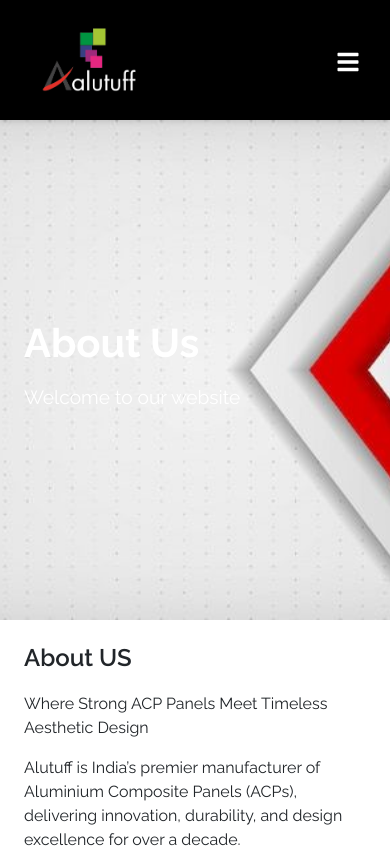
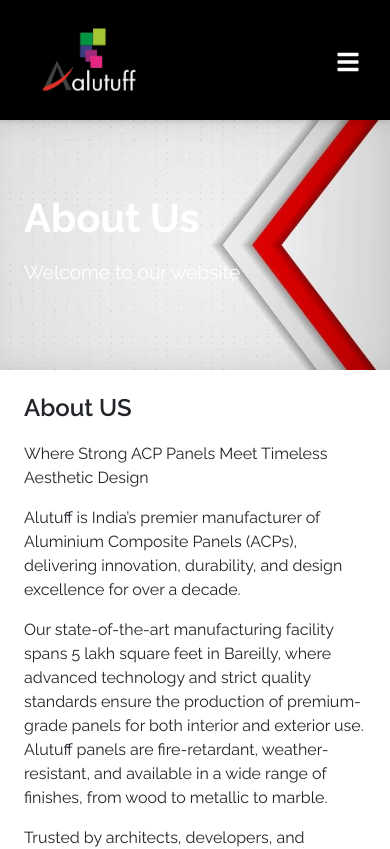
Before and after one commit to rishab-sudo/Alutuff-new, a React (Create React App) app: page /about in a window 390 px wide. Shown: the top 849 px of the page. Built offline with nearby package versions, Linux system fonts and the light colour scheme.

Commit message:
13july25

```diff
--- a/src/components/Banner.css
+++ b/src/components/Banner.css
@@ -29,3 +29,8 @@
   font-size: 1.2rem;
   margin-top: 10px;
 }
+@media (max-width: 768px) {
+.banner-fluid-section {
+max-height: 250px;
+}
+}
```
